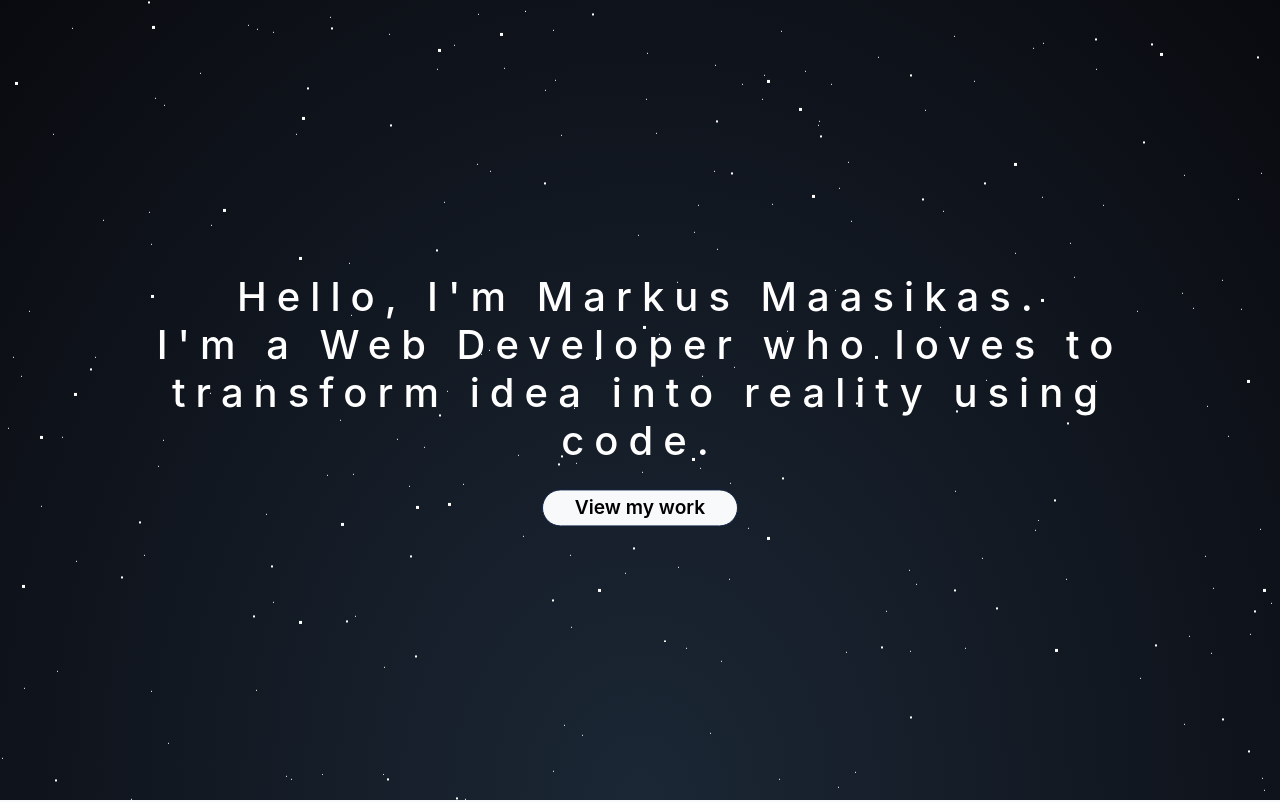
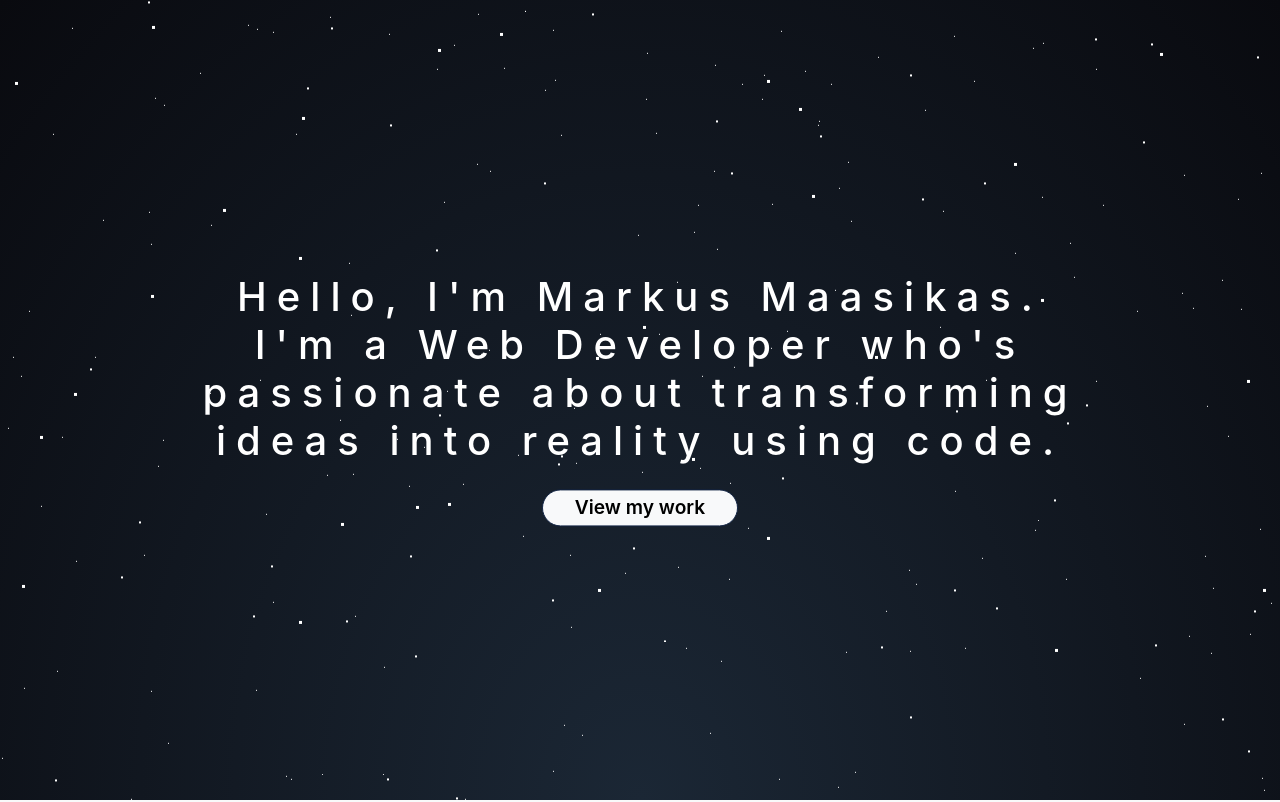
Before and after one commit to estomm01/PortfolioReact, a React (Create React App) app: page / in a window 1280 px wide. Shown: the top 802 px of the page. Built offline with nearby package versions, Linux system fonts and the light colour scheme.

Commit message:
updated background

```diff
--- a/src/component/background.jsx
+++ b/src/component/background.jsx
@@ -19,7 +19,7 @@ export default class Background extends React.Component {
 					<h1>
 						Hello, I&#39;m Markus Maasikas.
 						<br />
-						I&#39;m a Web Developer who loves to transform idea into reality
+						I&#39;m a Web Developer who's passionate about transforming ideas into reality
 						using code.
 					</h1>
 					{/* offset can be cahnged in node modules wowjs default file */}
```
